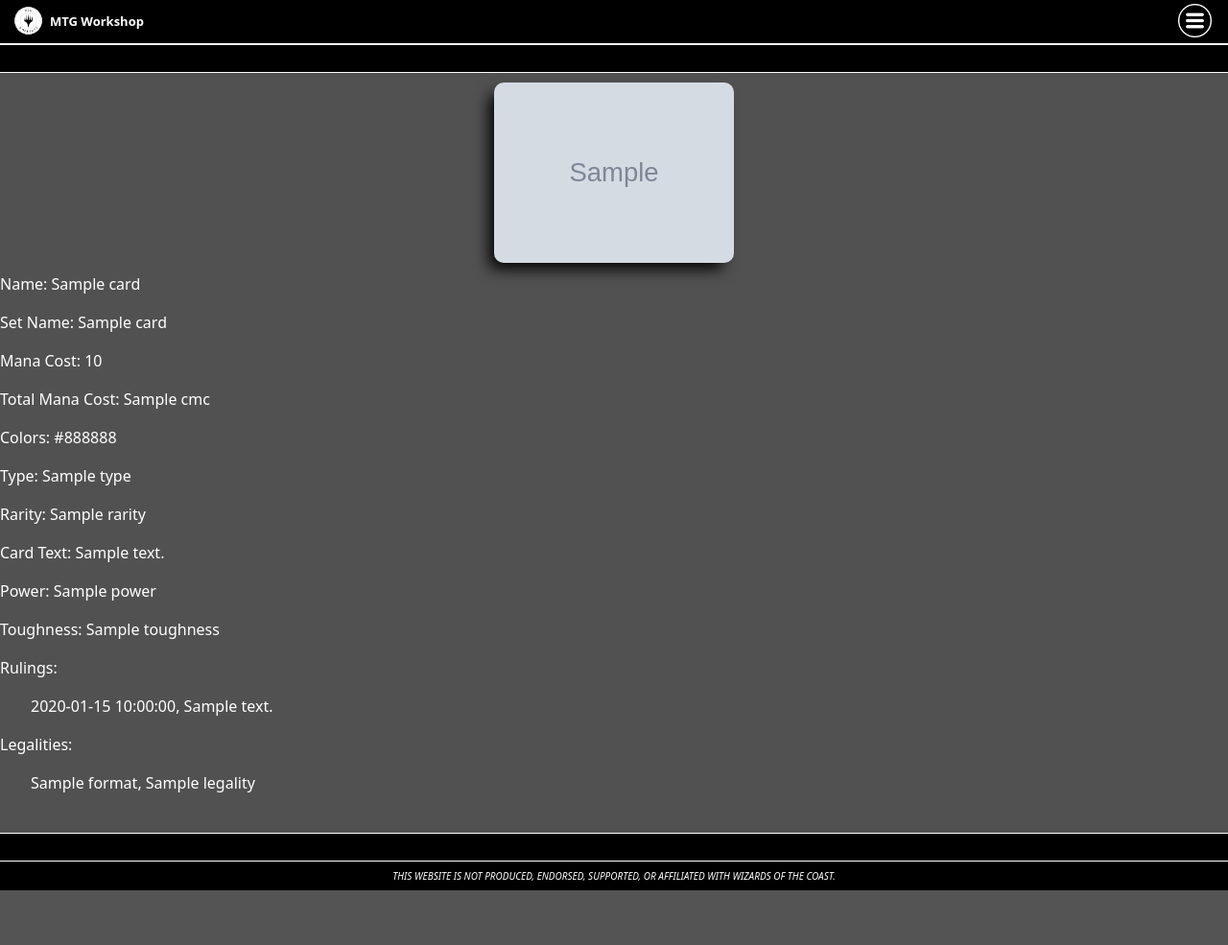
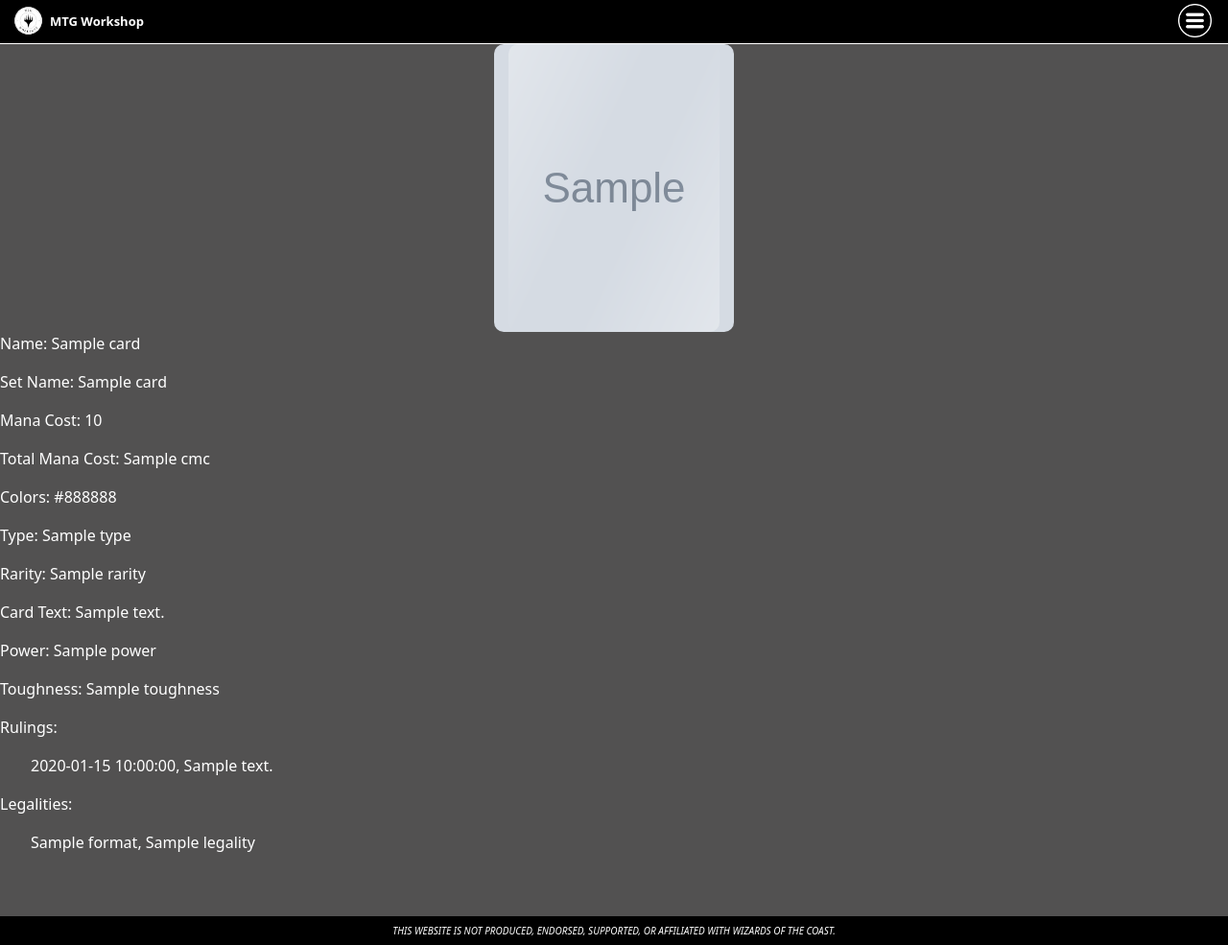
Before and after one commit to honlnm/Capstone-1---MTGWorkshop, a Flask app: page /cs/card/1 in a window 1280 px wide. Shown: the whole page at 96% size. Before the commit the page ends 928 px from the top, so only its background shows below. Run offline with Flask 3, Linux system fonts and the light colour scheme; tables that the repository leaves empty hold one stand-in row (values such as "Sample post"); grey boxes marked "Sample" are stand-in pictures; a database or web service that is not in the repository returns one stand-in record (values such as "Sample title"); data that the repository does not hold is empty; some libraries are stand-ins or nearby versions.

Commit message:
fixed card search params, headers, footers, & dropdown

```diff
--- a/apiClient.py
+++ b/apiClient.py
@@ -8,3 +8,11 @@ class API:
     def get_card_info(self, card_id):
         card_url = f"{self.baseApiURL}/{card_id}"
         return requests.get(card_url)
+
+    def full_card_list(self):
+        card_url = f"{self.baseApiURL}"
+        return requests.get(card_url)
+
+    def get_search_results(self, params, num):
+        card_base_url = f"{self.baseApiURL}" + f"?page={num}"
+        return requests.get(card_base_url, params=params)
--- a/app.py
+++ b/app.py
@@ -51,6 +51,9 @@ def add_user_to_g():
         g.user = None
 
 
+############## IDLE TIMEOUT ##############
+
+
 @app.before_request
 def update_session_timeout():
     session.permanent = True
--- a/routes/card_search.py
+++ b/routes/card_search.py
@@ -53,7 +53,8 @@ def process_form_data(form):
         "power": form.power.data or "",
         "toughness": form.toughness.data or "",
     }
-    return {key: value for key, value in search_params.items() if value}
+    params = {key: value for key, value in search_params.items() if value != ""}
+    return params
 
 
 @card_search_bp.route("/card-search", methods=["GET", "POST"])
@@ -67,8 +68,9 @@ def card_search_function():
 
 @card_search_bp.route("/search-results/page<int:num>", methods=["GET", "POST"])
 def view_search_results(num):
-    dict = session.get("dict")
-    card_list = requests.get(baseApiURL, params=dict)
+    params = session.get("dict")
+    api = API()
+    card_list = api.get_search_results(params, num)
     headers = card_list.headers
     pages = math.ceil(int(headers["Total-Count"]) / 100)
     if g.user:
--- a/static/js/app.js
+++ b/static/js/app.js
@@ -1,3 +1,5 @@
+// ############## GENERAL #################
+
 document.querySelectorAll(".closePopup").forEach(function (closeButton) {
     closeButton.addEventListener("click", function () {
         const popup = closeButton.closest(".popup");
@@ -12,10 +14,25 @@ document.querySelectorAll(".deck-icon").forEach(function (deckIcon) {
     })
 })
 
+// ############## NAVBAR DROPDOWN #################
+
+document.querySelector("#hamburger-icon").addEventListener("click", function () {
+    const dropdown = document.getElementById("dropdown")
+    if (dropdown.style.display === "none") {
+        dropdown.style.display = "block"
+    } else {
+        dropdown.style.display = "none"
+    }
+})
+
+// ############## LOADING ANIMATION #################
+
 window.addEventListener('load', function () {
     var loader = document.getElementById('loading-page-container');
     loader.style.display = 'none';
 });
+
+// ############## IDLE TIMER / LOG OUT #################
 
 document.addEventListener('mousemove', function (event) {
     fetch('/update-last-activity', {
@@ -45,7 +62,7 @@ function checkIdleTimeout() {
 
 setInterval(checkIdleTimeout, 60000);
 
-// --------------DECK ICON-------------
+// ############## DECK ICON #################
 
 document.querySelectorAll(".form-add-card-to-deck").forEach(function (deckForm) {
     deckForm.addEventListener("submit", async function (evt) {
@@ -78,7 +95,7 @@ document.querySelectorAll(".form-add-card-to-deck").forEach(function (deckForm)
 });
 
 
-// --------------INVENTORY ICON-------------
+// ############## INVENTORY ICON #################
 
 
 document.querySelectorAll(".g-inv-icon").forEach(function (invIcon) {
@@ -155,7 +172,7 @@ document.querySelectorAll(".bw-inv-icon").forEach(function (invIcon) {
     })
 });
 
-// --------------WISH LIST ICON-------------
+// ############## WISH LIST ICON #################
 
 document.querySelectorAll(".g-wl-icon").forEach(function (wlIcon) {
     wlIcon.addEventListener("click", async function (evt) {
@@ -231,7 +248,7 @@ document.querySelectorAll(".bw-wl-icon").forEach(function (wlIcon) {
     })
 });
 
-// --------------DECK REMOVE ICON-------------
+// ############## DECK REMOVE ICON #################
 
 document.querySelectorAll(".deck-rmv-icon").forEach(function (rmvIcon) {
     rmvIcon.addEventListener("click", async function (evt) {
@@ -257,7 +274,7 @@ document.querySelectorAll(".deck-rmv-icon").forEach(function (rmvIcon) {
     })
 });
 
-// --------------WISH LIST REMOVE ICON-------------
+// ############## WISH LIST REMOVE ICON #################
 
 document.querySelectorAll(".wl-rmv-icon").forEach(function (rmvIcon) {
     rmvIcon.addEventListener("click", async function (evt) {
@@ -282,7 +299,7 @@ document.querySelectorAll(".wl-rmv-icon").forEach(function (rmvIcon) {
     })
 });
 
-// --------------INVENTORY REMOVE ICON-------------
+// ############## INVENTORY REMOVE ICON #################
 
 document.querySelectorAll(".inv-rmv-icon").forEach(function (rmvIcon) {
     rmvIcon.addEventListener("click", async function (evt) {
@@ -308,7 +325,7 @@ document.querySelectorAll(".inv-rmv-icon").forEach(function (rmvIcon) {
 });
 
 
-// --------------INVENTORY CARD QTY-------------
+// ############## INVENTORY CARD QTY #################
 
 document.querySelectorAll(".inv-qty-icon").forEach(function (qtyIcon) {
     qtyIcon.addEventListener("click", function (evt) {
@@ -352,7 +369,7 @@ document.querySelectorAll(".form-inv-qty").forEach(function (invQtyForm) {
     })
 });
 
-// --------------WISHLIST CARD QTY-------------
+// ############## WISH LIST CARD QTY #################
 
 document.querySelectorAll(".wl-qty-icon").forEach(function (qtyIcon) {
     qtyIcon.addEventListener("click", function (evt) {
@@ -396,7 +413,7 @@ document.querySelectorAll(".form-wl-qty").forEach(function (wlQtyForm) {
     })
 });
 
-// --------------DECK CARD QTY-------------
+// ############## DECK CARD QTY #################
 
 document.querySelectorAll(".deck-qty-icon").forEach(function (qtyIcon) {
     qtyIcon.addEventListener("click", function (evt) {
--- a/static/stylesheets/app.css
+++ b/static/stylesheets/app.css
@@ -166,10 +166,6 @@ a:hover {
 
 /* ############## CARDS ############## */
 
-.card-div {
-    width: 100%;
-}
-
 .card-img,
 .card-icons-div {
     display: flex;
@@ -177,12 +173,29 @@ a:hover {
     width: 100%;
 }
 
+.card-div,
 .card-results {
     border-radius: 10px;
+    margin: auto;
+    height: auto;
+}
+
+.card-img {
     width: 250px;
     height: auto;
-    margin: 10px;
-    box-shadow: -8px 9px 16px -3px #000;
+    margin: auto;
+    position: relative;
+    overflow: hidden;
+    z-index: 10;
+    touch-action: none;
+    border-radius: 10px;
+    transition: transform 0.5s ease, box-shadow 0.2s ease;
+    will-change: transform, filter;
+    background-size: cover;
+    background-repeat: no-repeat;
+    background-position: 50% 50%;
+    transform-origin: center center;
+
 }
 
 .card-icons {
@@ -191,44 +204,39 @@ a:hover {
     border-radius: 40px;
     margin-right: 5px;
     margin-left: 5px;
-    box-shadow: -8px 9px 16px -3px #000;
 }
 
-.card-results:before,
-.card-results:after {
+.card-img:before,
+.card-img:after {
     content: "";
     position: absolute;
-    left: 0;
-    right: 0;
+    left: 15px;
+    right: 15px;
     bottom: 0;
     top: 0;
-    background-repeat: no-repeat;
     opacity: .5;
+    border-radius: 10px;
     mix-blend-mode: color-dodge;
     transition: all .33s ease;
 }
 
-.card-results:before {
+.card-img:before {
     background-position: 50% 50%;
     background-size: 300% 300%;
     background-image: linear-gradient(115deg,
             transparent 0%,
-            #9F7928 25%,
+            rgb(121, 121, 121) 25%,
             transparent 47%,
             transparent 53%,
-            #D1B464 75%,
+            rgb(180, 180, 180) 75%,
             transparent 100%);
     opacity: .5;
     filter: brightness(.5) contrast(1);
     z-index: 1;
 }
 
-.card-results:hover {
+.card-img:hover {
     animation: none;
-    transition: box-shadow 0.1s ease-out;
-}
-
-.card-results:hover {
     transition: none;
     animation: Card 12s ease 0s 1;
 
@@ -251,7 +259,7 @@ a:hover {
     9% {
         background-position: 100% 100%;
         opacity: 1;
-        filter: brightness(.75) contrast(1.25);
+        filter: brightness(.3) contrast(.75);
     }
 
     13%,
@@ -270,7 +278,7 @@ a:hover {
     55% {
         background-position: 0% 0%;
         opacity: 1;
-        filter: brightness(.75) contrast(1.25);
+        filter: brightness(.3) contrast(.75);
     }
 }
 
@@ -380,6 +388,14 @@ header {
     background-color: black;
     color: white;
     text-align: center;
+}
+
+header {
+    margin-bottom: 25px;
+}
+
+footer {
+    margin-top: 25px;
 }
 
 .page-numbering,
--- a/templates/base.html
+++ b/templates/base.html
@@ -20,8 +20,8 @@
             </div>
             <div class="nav navbar-nav navbar-right">
                 <div class="dropdown">
-                    <img src="/static/images/hamburger.png" alt="Links Dropdown">
-                    <div class="dropdown-content">
+                    <img src="/static/images/hamburger.png" id="hamburger-icon" alt="Links Dropdown">
+                    <div class="dropdown-content" id="dropdown">
                         {% if not g.user %}
                         <a href="/cs/card-search">Card Search</a>
                         <hr>
@@ -55,19 +55,9 @@
                 <img src="/static/images/black-icon.png" alt="black mtg icon" class="mtg-icon">
             </div>
         </div>
-        <header>
-            <p class="page-numbering">
-                {% block header %}
-                {% endblock %}
-            </p>
-        </header>
         {% block content %}
         {% endblock %}
         <footer>
-            <p class="page-numbering">
-                {% block footer %}
-                {% endblock %}
-            </p>
             <p class="footnote">THIS WEBSITE IS NOT PRODUCED, ENDORSED, SUPPORTED, OR AFFILIATED WITH WIZARDS OF THE
                 COAST.</p>
         </footer>
```
Also changed, not shown: templates/search_results.html (+21 -19 lines).
